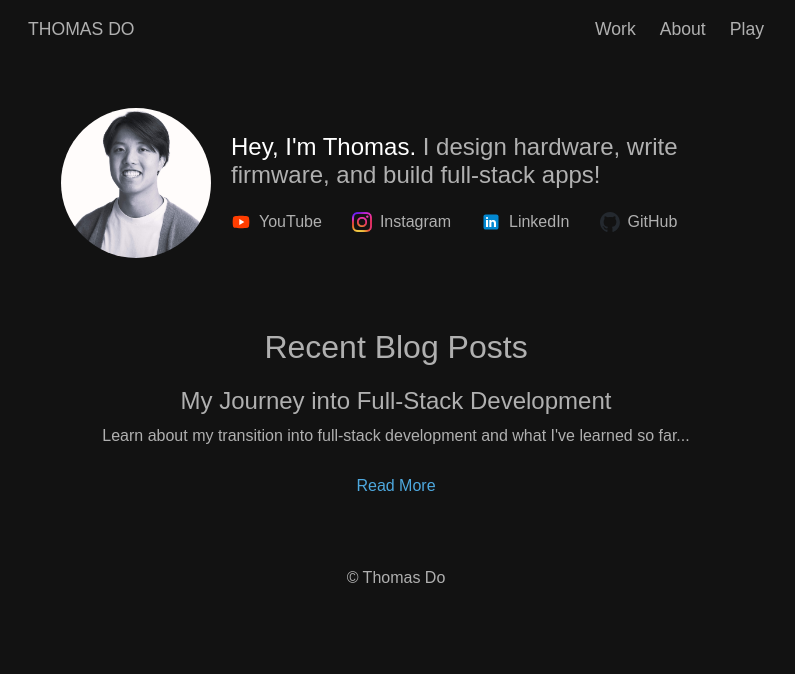
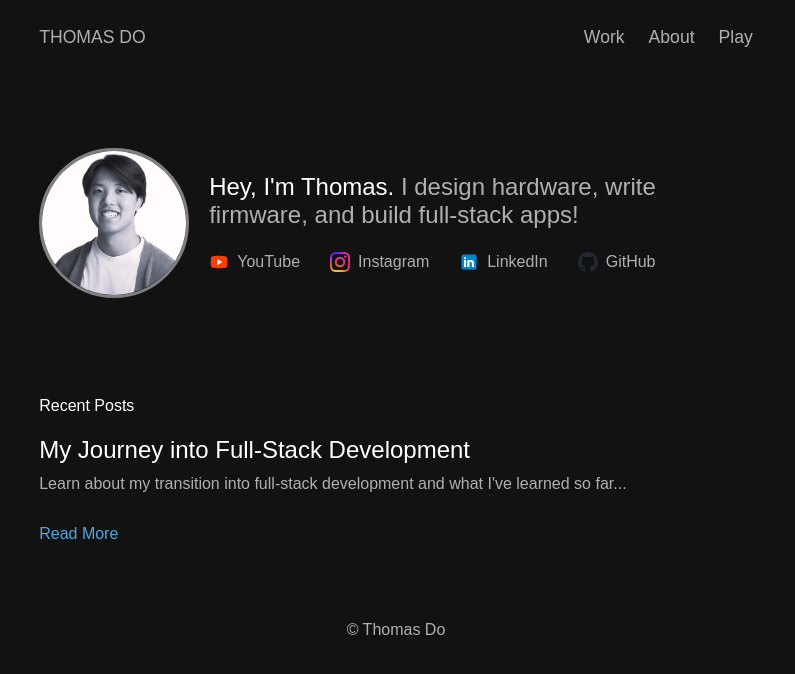
Before and after one commit to ThomasDo-dev/Web_Portfolio, a Flask app: page / in a window 1280 px wide. Shown: the top 674 px of the page, without its empty margins (244-1039 px from the left). Run offline with Flask 3, Linux system fonts and the light colour scheme.

Commit message:
-added padding -minor changes in style of font and sizing of text

```diff
--- a/static/styles.css
+++ b/static/styles.css
@@ -7,15 +7,17 @@ body {
 
 /* Profile Section */
 .profile-container {
+    max-width: 47.5rem; /* Updated max width */
+    padding: 1.5rem 1.45rem; /* Updated padding */
     display: flex;
     align-items: center;
-    justify-content: center;
-    gap: 20px; /* Space between the image and text */
+    justify-content: flex-start;
+    gap: 20px;
     margin-top: 50px;
-    max-width: 800px; /* Prevents the section from becoming too wide */
+    width: 100%;
     margin-left: auto;
     margin-right: auto;
-    flex-wrap: wrap; /* Allows text to wrap below image on smaller screens */
+    flex-wrap: wrap;
 }
 
 .profile-image {
@@ -23,6 +25,7 @@ body {
     height: 150px;
     border-radius: 50%; /* Circular profile image */
     object-fit: cover; /* Ensures the image fits inside the circle */
+    border: 3px solid #808080; /* Adds a subtle gray border */
 }
 
 .profile-text {
@@ -109,13 +112,14 @@ body {
 
 /* Custom Navigation Bar */
 .custom-nav {
+    max-width: 47.5rem; /* Ensures the same width as profile and blog sections */
+    padding: 1.5rem 1.45rem; /* Ensures consistent padding */
     display: flex;
-    justify-content: space-between; /* Space between the left and right sections */
-    padding: 1rem 2rem;
-    background-color: #121212; /* Dark background for navigation */
-    max-width: 800px; /* Limit the navbar width to match profile section */
-    margin-left: auto; /* Center the navbar */
-    margin-right: auto; /* Center the navbar */
+    justify-content: space-between;
+    background-color: #121212;
+    margin-left: auto; /* Centers the navbar */
+    margin-right: auto; /* Centers the navbar */
+    width: 100%; /* Ensures it doesn't overflow */
 }
 
 .custom-nav .left {
@@ -141,11 +145,20 @@ body {
 
 /* Blog Section */
 .blog-section {
+    max-width: 47.5rem; /* Updated max width */
+    padding: 1.5rem 1.45rem; /* Updated padding */
     margin-top: 50px;
-    padding: 20px;
-    background-color: #121212; /* Matching black background for blog section */
-    border-radius: 10px; /* Rounded corners */
-    text-align: center; /* Center the content */
+    background-color: #121212;
+    border-radius: 10px;
+    text-align: left;
+    margin-left: auto;
+    margin-right: auto;
+    width: 100%; /* Ensures it doesn't overflow */
+}
+
+.blog-section h2 {
+    font-size: 1rem;
+    color: #ffffff;
 }
 
 .blog-post {
@@ -154,6 +167,7 @@ body {
 
 .blog-post h3 {
     font-size: 1.5rem;
+    color: #ffffff;
 }
 
 .blog-post p {
--- a/templates/home.html
+++ b/templates/home.html
@@ -31,7 +31,7 @@
 
 <!-- Blog Section -->
 <div class="blog-section">
-    <h2>Recent Blog Posts</h2>
+    <h2>Recent Posts</h2>
     <div class="blog-post">
         <h3>My Journey into Full-Stack Development</h3>
         <p>Learn about my transition into full-stack development and what I've learned so far...</p>
```
